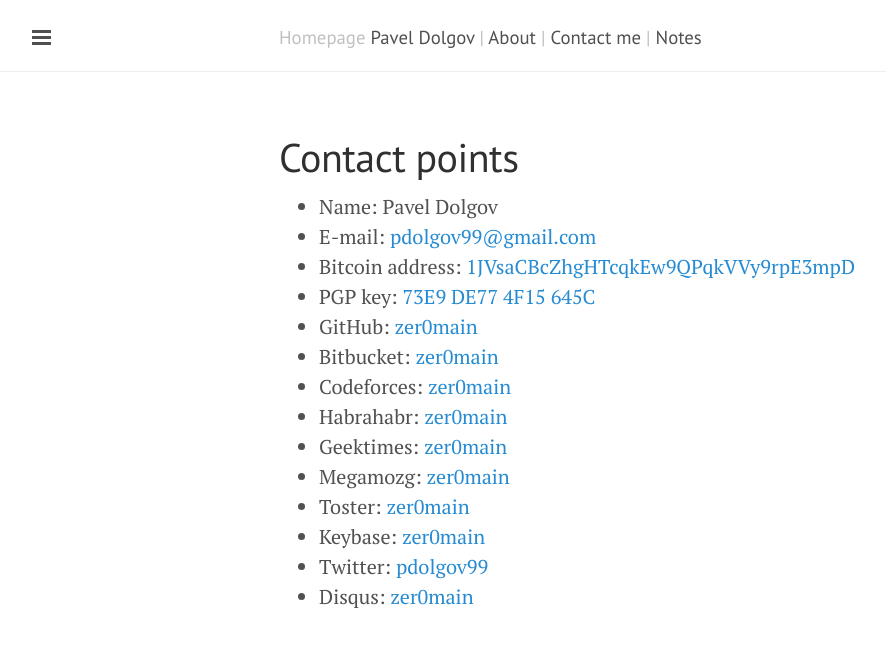
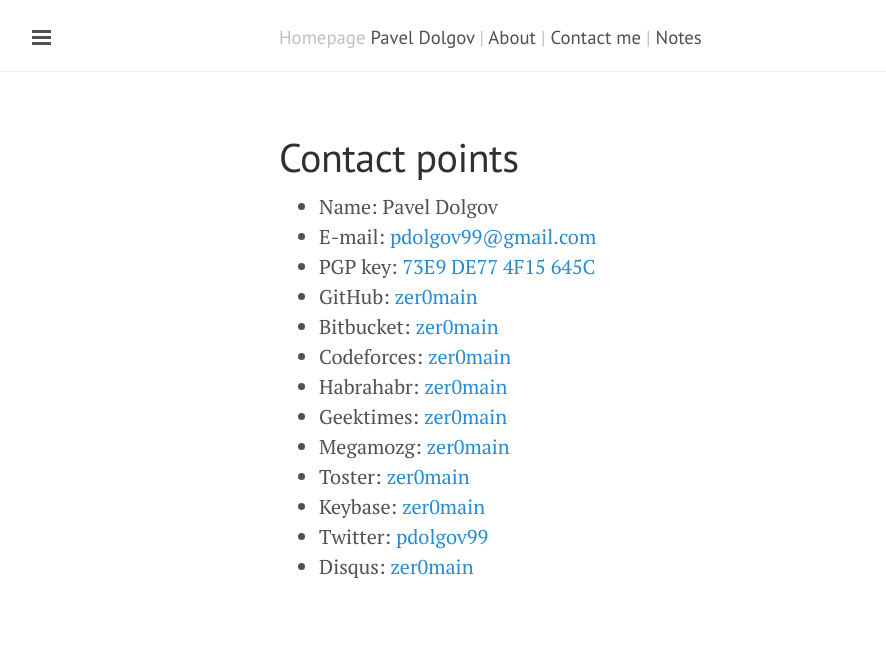
Before and after one commit to zer0main/zer0main.github.io, a Jekyll site: the page built from contact.md, in a window 1280 px wide. Shown: the top 647 px of the page, without its empty margins (1-887 px from the left). Built offline with Jekyll 4.4.1, drawn with Linux system fonts in a browser that asks for light colours.

Commit message:
Update contacts

```diff
--- a/contact.md
+++ b/contact.md
@@ -5,7 +5,6 @@
 
  * Name: Pavel Dolgov
  * E-mail: [pdolgov99@gmail.com][mail]
- * Bitcoin address: [1JVsaCBcZhgHTcqkEw9QPqkVVy9rpE3mpD][bitcoin]
  * PGP key: [73E9 DE77 4F15 645C](/key.asc)
  * GitHub: [zer0main][github]
  * Bitbucket: [zer0main][bitbucket]
@@ -19,7 +18,6 @@
  * Disqus: [zer0main][disqus]
 
 [mail]: mailto:pdolgov99@gmail.com
-[bitcoin]: https://blockchain.info/address/1JVsaCBcZhgHTcqkEw9QPqkVVy9rpE3mpD
 [github]: https://github.com/zer0main
 [bitbucket]: https://bitbucket.org/zer0main
 [codeforces]: https://codeforces.com/profile/zer0main
```
